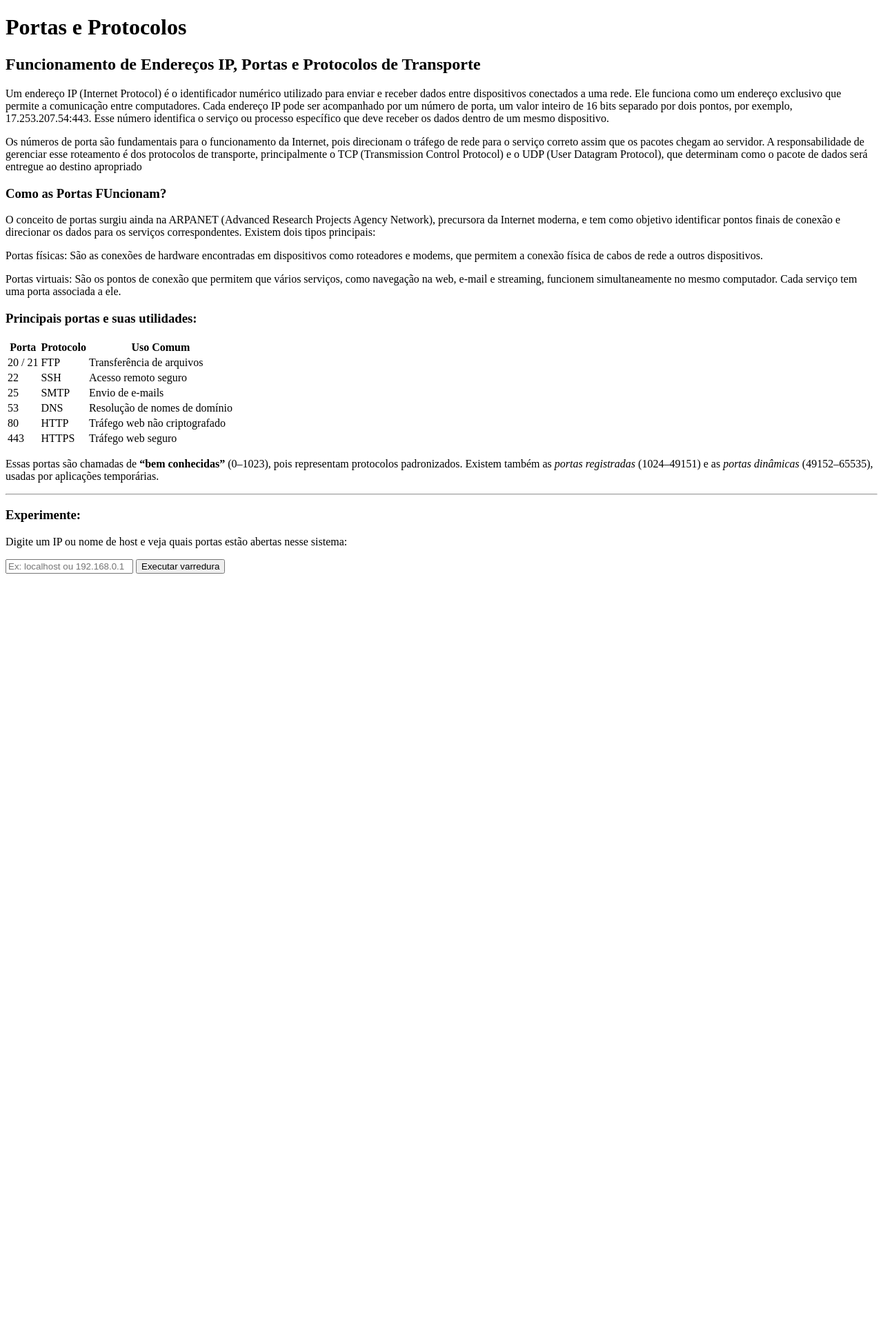
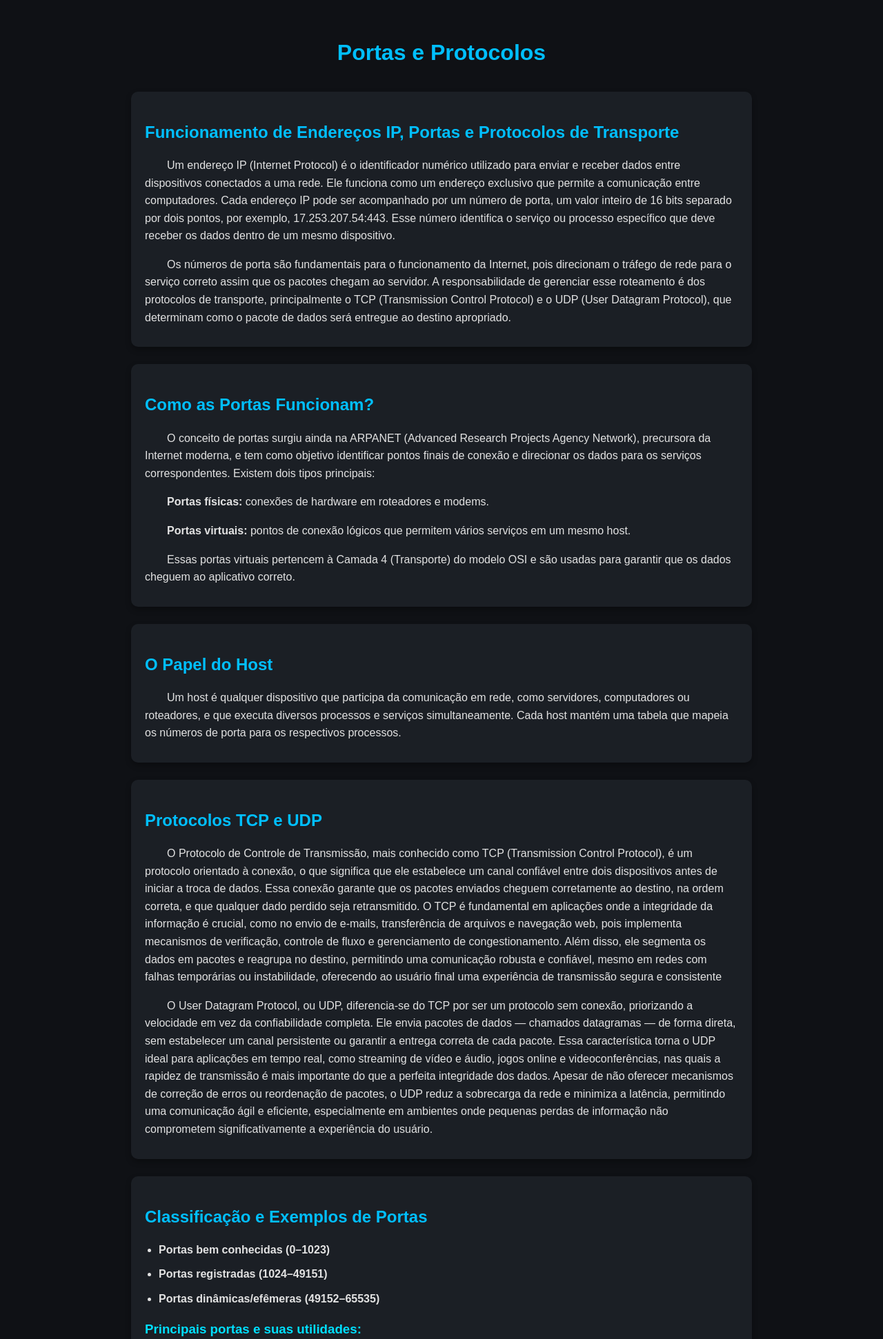
Before and after one commit to ArielAngonese/Sistema-de-Monitoramento-de-Rede-, a Flask app: page /doors in a window 1280 px wide. Shown: the top 1942 px of the page at 69% size. Before the commit the page ends 832 px from the top, so only its background shows below. Run offline with Flask 3, Linux system fonts and the light colour scheme.

Commit message:
Estilização da Página Doors

```diff
--- /dev/null
+++ b/src/static/css/doors.css
@@ -0,0 +1,150 @@
+/* Base */
+body {
+    background-color: #0f1115;
+    color: #e2e2e2;
+    font-family: Arial, sans-serif;
+    line-height: 1.6;
+    margin: 0;
+    padding: 30px;
+}
+
+h1 {
+    color: #00bfff;
+    text-align: center;
+    margin-bottom: 30px;
+}
+
+h2 {
+    color: #00bfff;
+    margin-bottom: 12px;
+}
+
+h3 {
+    color: #00dfff;
+    margin-top: 12px;
+    margin-bottom: 8px;
+}
+
+h4 {
+    color: #00dfff;
+    margin-top: 10px;
+    margin-bottom: 6px;
+}
+
+/* Conteúdo central */
+.content {
+    max-width: 900px;
+    margin: 0 auto;
+    padding: 0 15px;
+}
+
+.section {
+    padding: 20px;
+    margin-bottom: 25px;
+    background-color: #1b1f25;
+    border-radius: 10px;
+    box-shadow: 0 4px 8px rgba(0,0,0,0.3);
+}
+
+/* Parágrafos e listas */
+p, li {
+    margin-bottom: 10px;
+}
+
+ul {
+    padding-left: 20px;
+}
+
+/* Tabela de portas */
+.table-ports {
+    width: 100%;
+    border-collapse: collapse;
+    margin-top: 12px;
+}
+
+.table-ports th, .table-ports td {
+    border: 1px solid #333;
+    padding: 8px;
+    text-align: center;
+}
+
+.table-ports th {
+    background-color: #1b1f25;
+    color: #00bfff;
+}
+
+.table-ports tr:nth-child(even) {
+    background-color: #16191f;
+}
+
+/* Formulário */
+#scanForm {
+    display: flex;
+    flex-direction: column;
+    gap: 10px;
+    margin-top: 10px;
+}
+
+#scanForm input[type="text"] {
+    width: 100%;
+    padding: 8px;
+    border-radius: 6px;
+    border: none;
+    background-color: #0c0e12;
+    color: #e2e2e2;
+    box-sizing: border-box;
+}
+
+#scanForm button {
+    background-color: #00bfff;
+    border: none;
+    color: #fff;
+    padding: 8px 16px;
+    border-radius: 6px;
+    cursor: pointer;
+    font-weight: bold;
+}
+
+#scanForm button:hover {
+    background-color: #0095c9;
+}
+
+#scanForm small {
+    color: #aaa;
+}
+
+/* Pre para saída da varredura */
+pre {
+    text-align: left;
+    background-color: #0c0e12;
+    color: #d0d0d0;
+    padding: 10px;
+    border-radius: 8px;
+    height: 200px;
+    overflow-y: auto;
+    white-space: pre-wrap;
+    word-wrap: break-word;
+    font-size: 13px;
+}
+
+/* Responsividade */
+@media (max-width: 768px) {
+    .content {
+        padding: 0 10px;
+    }
+    .section {
+        padding: 15px;
+    }
+}
+
+p {
+    text-indent: 2em;
+    margin-top: 1em;
+}
+
+
+footer {
+    text-align: center;
+    margin-top: 30px;
+    color: #aaa;
+}
--- a/src/templates/doors.html
+++ b/src/templates/doors.html
@@ -1,69 +1,121 @@
 <!DOCTYPE html>
 <html lang="pt-BR">
 <head>
+  <meta charset="utf-8">
+  <meta name="viewport" content="width=device-width,initial-scale=1">
+  <title>Doors — Portas e Protocolos</title>
+  <link rel="stylesheet" href="/static/css/doors.css">
 </head>
 
 <body>
+  <header>
+    <h1>Portas e Protocolos</h1>
+  </header>
 
-    <h1>Portas e Protocolos</h1>
-
-    <div class="card">
+  <main class="content">
+    <!-- Seção 1: IP e Portas -->
+    <section class="section">
       <h2>Funcionamento de Endereços IP, Portas e Protocolos de Transporte</h2>
       <p>
-        Um endereço IP (Internet Protocol) é o identificador numérico utilizado para enviar e receber dados entre dispositivos conectados
-        a uma rede. Ele funciona como um endereço exclusivo que permite a comunicação entre computadores. Cada endereço IP pode ser acompanhado
-        por um número de porta, um valor inteiro de 16 bits separado por dois pontos, por exemplo, 17.253.207.54:443. Esse número identifica
-        o serviço ou processo específico que deve receber os dados dentro de um mesmo dispositivo.
+        Um endereço IP (Internet Protocol) é o identificador numérico utilizado para enviar e receber dados entre dispositivos
+        conectados a uma rede. Ele funciona como um endereço exclusivo que permite a comunicação entre computadores. Cada endereço IP
+        pode ser acompanhado por um número de porta, um valor inteiro de 16 bits separado por dois pontos, por exemplo,
+        17.253.207.54:443. Esse número identifica o serviço ou processo específico que deve receber os dados dentro de um mesmo dispositivo.
       </p>
       <p>
-        Os números de porta são fundamentais para o funcionamento da Internet, pois direcionam o tráfego de rede para o serviço correto assim
-        que os pacotes chegam ao servidor. A responsabilidade de gerenciar esse roteamento é dos protocolos de transporte, principalmente o
-        TCP (Transmission Control Protocol) e o UDP (User Datagram Protocol), que determinam como o pacote de dados será entregue ao destino
-        apropriado
+        Os números de porta são fundamentais para o funcionamento da Internet, pois direcionam o tráfego de rede para o serviço correto
+        assim que os pacotes chegam ao servidor. A responsabilidade de gerenciar esse roteamento é dos protocolos de transporte, principalmente
+        o TCP (Transmission Control Protocol) e o UDP (User Datagram Protocol), que determinam como o pacote de dados será entregue ao
+        destino apropriado.
       </p>
+    </section>
 
-    <h3>Como as Portas FUncionam?</h3>
+    <!-- Seção 2: Como as Portas Funcionam -->
+    <section class="section">
+      <h2>Como as Portas Funcionam?</h2>
       <p>
         O conceito de portas surgiu ainda na ARPANET (Advanced Research Projects Agency Network), precursora da Internet moderna, e tem como
         objetivo identificar pontos finais de conexão e direcionar os dados para os serviços correspondentes. Existem dois tipos principais:
       </p>
+      <p><strong>Portas físicas:</strong> conexões de hardware em roteadores e modems.</p>
+      <p><strong>Portas virtuais:</strong> pontos de conexão lógicos que permitem vários serviços em um mesmo host.</p>
+      <p>Essas portas virtuais pertencem à Camada 4 (Transporte) do modelo OSI e são usadas para garantir que os dados cheguem ao aplicativo
+        correto.</p>
+    </section>
+
+    <!-- Seção 3: Papel do Host -->
+    <section class="section">
+      <h2>O Papel do Host</h2>
       <p>
-        Portas físicas: São as conexões de hardware encontradas em dispositivos como roteadores e modems, que permitem a conexão física
-        de cabos de rede a outros dispositivos.
+        Um host é qualquer dispositivo que participa da comunicação em rede, como servidores, computadores ou roteadores, e que executa
+        diversos processos e serviços simultaneamente. Cada host mantém uma tabela que mapeia os números de porta para os respectivos processos.
+      </p>
+    </section>
+
+    <!-- Seção 4: Protocolos TCP e UDP -->
+    <section class="section">
+      <h2>Protocolos TCP e UDP</h2>
+      <p>
+        O Protocolo de Controle de Transmissão, mais conhecido como TCP (Transmission Control Protocol), é um protocolo orientado à
+        conexão, o que significa que ele estabelece um canal confiável entre dois dispositivos antes de iniciar a troca de dados.
+        Essa conexão garante que os pacotes enviados cheguem corretamente ao destino, na ordem correta, e que qualquer dado perdido
+        seja retransmitido. O TCP é fundamental em aplicações onde a integridade da informação é crucial, como no envio de e-mails,
+        transferência de arquivos e navegação web, pois implementa mecanismos de verificação, controle de fluxo e gerenciamento de
+        congestionamento. Além disso, ele segmenta os dados em pacotes e reagrupa no destino, permitindo uma comunicação robusta e
+        confiável, mesmo em redes com falhas temporárias ou instabilidade, oferecendo ao usuário final uma experiência de transmissão
+        segura e consistente
       </p>
       <p>
-        Portas virtuais: São os pontos de conexão que permitem que vários serviços, como navegação na web, e-mail e streaming, funcionem
-        simultaneamente no mesmo computador. Cada serviço tem uma porta associada a ele.
+        O User Datagram Protocol, ou UDP, diferencia-se do TCP por ser um protocolo sem conexão, priorizando a velocidade em vez da
+        confiabilidade completa. Ele envia pacotes de dados — chamados datagramas — de forma direta, sem estabelecer um canal persistente
+        ou garantir a entrega correta de cada pacote. Essa característica torna o UDP ideal para aplicações em tempo real, como streaming de
+        vídeo e áudio, jogos online e videoconferências, nas quais a rapidez de transmissão é mais importante do que a perfeita integridade
+        dos dados. Apesar de não oferecer mecanismos de correção de erros ou reordenação de pacotes, o UDP reduz a sobrecarga da rede e
+        minimiza a latência, permitindo uma comunicação ágil e eficiente, especialmente em ambientes onde pequenas perdas de informação não
+        comprometem significativamente a experiência do usuário.
       </p>
-    <p> </p>
+    </section>
+
+    <!-- Seção 5: Portas e Exemplos -->
+    <section class="section">
+      <h2>Classificação e Exemplos de Portas</h2>
+      <ul>
+        <li><strong>Portas bem conhecidas (0–1023)</strong></li>
+        <li><strong>Portas registradas (1024–49151)</strong></li>
+        <li><strong>Portas dinâmicas/efêmeras (49152–65535)</strong></li>
+      </ul>
 
       <h3>Principais portas e suas utilidades:</h3>
-    <table class="table-ports">
-        <tr><th>Porta</th><th>Protocolo</th><th>Uso Comum</th></tr>
+      <table class="table-ports" role="table">
+        <thead>
+          <tr><th scope="col">Porta</th><th scope="col">Protocolo</th><th scope="col">Uso Comum</th></tr>
+        </thead>
+        <tbody>
           <tr><td>20 / 21</td><td>FTP</td><td>Transferência de arquivos</td></tr>
           <tr><td>22</td><td>SSH</td><td>Acesso remoto seguro</td></tr>
           <tr><td>25</td><td>SMTP</td><td>Envio de e-mails</td></tr>
           <tr><td>53</td><td>DNS</td><td>Resolução de nomes de domínio</td></tr>
           <tr><td>80</td><td>HTTP</td><td>Tráfego web não criptografado</td></tr>
           <tr><td>443</td><td>HTTPS</td><td>Tráfego web seguro</td></tr>
+        </tbody>
       </table>
+    </section>
 
-    <p>
-        Essas portas são chamadas de <strong>“bem conhecidas”</strong> (0–1023), pois representam protocolos
-        padronizados. Existem também as <em>portas registradas</em> (1024–49151) e as <em>portas dinâmicas</em> (49152–65535),
-        usadas por aplicações temporárias.
-    </p>
+    <!-- Seção 6: Experimente -->
+<section class="section">
+  <h2>Experimente</h2>
+  <form id="scanForm" onsubmit="event.preventDefault(); runPortScan();">
+    <label for="targetHost">Digite um IP ou nome de host e veja quais portas estão abertas nesse sistema:</label>
+    <input type="text" id="targetHost" name="targetHost" placeholder="Ex: localhost ou 192.168.0.1" required pattern="^[a-zA-Z0-9\.\-:]+$">
+    <button type="submit">Executar varredura</button>
+  </form>
+  <pre id="scanOutput" aria-live="polite"></pre>
+</section>
 
-    <hr>
+  </main>
 
-    <h3>Experimente:</h3>
-    <p>Digite um IP ou nome de host e veja quais portas estão abertas nesse sistema:</p>
-    <input type="text" id="targetHost" placeholder="Ex: localhost ou 192.168.0.1">
-    <button onclick="runPortScan()">Executar varredura</button>
-
-    <pre id="scanOutput"></pre>
-</div>
-
-
+  <footer>
+    <p>Projeto Integrador II — Ariel Liotto Angonese, Emanuel Júlio Solivo e Vítor Luis Andreolla</p>
+  </footer>
 </body>
 </html>
```
Also changed, not shown: src/static/css/style.css (+26 -10 lines), src/templates/index.html (+11 -4 lines). Lines whose indentation alone changed are shown as unchanged.
